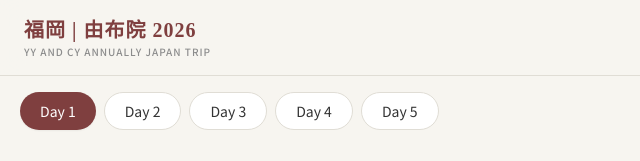
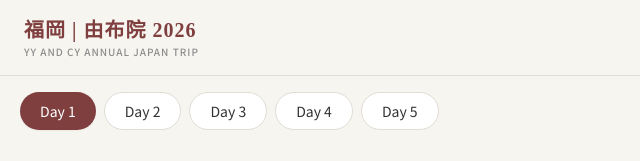
Before and after one commit to ChienYuY/FukuokaTrip2026, a plain HTML site: page index.html in a window 1280 px wide. Shown: the top 161 px of the page, 0-640 px from the left. Drawn offline with nearby package versions, Linux system fonts and the light colour scheme; a web font is replaced by a local one.

Commit message:
Add files via upload

```diff
--- a/index.html
+++ b/index.html
@@ -31,7 +31,7 @@
 
     <header class="sticky top-0 z-50 bg-muji-bg/80 backdrop-blur-md px-6 py-4 border-b border-muji-border">
         <h1 class="font-serif text-xl font-bold tracking-wider text-muji-accent">福岡 | 由布院 2026</h1>
-        <p class="text-[10px] text-muji-gray uppercase tracking-widest font-medium">YY and CY Annually Japan Trip</p>
+        <p class="text-[10px] text-muji-gray uppercase tracking-widest font-medium">YY and CY Annual Japan Trip</p>
     </header>
 
     <main id="app-content" class="px-5 pt-4">
```
